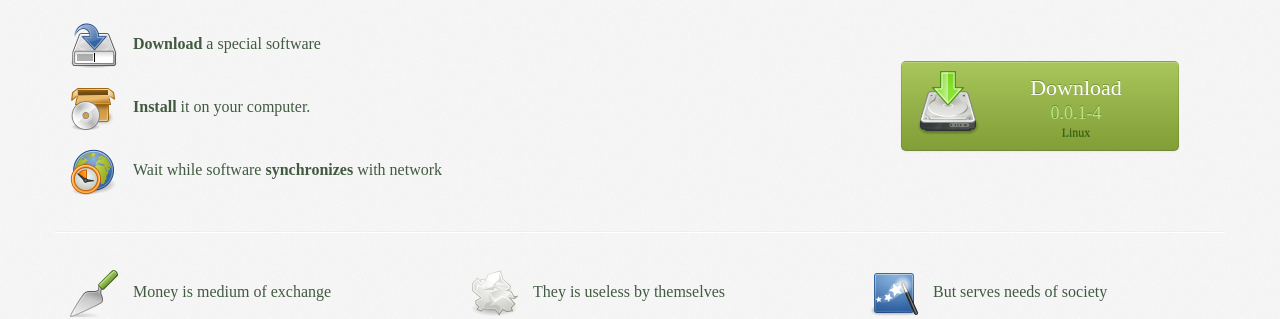
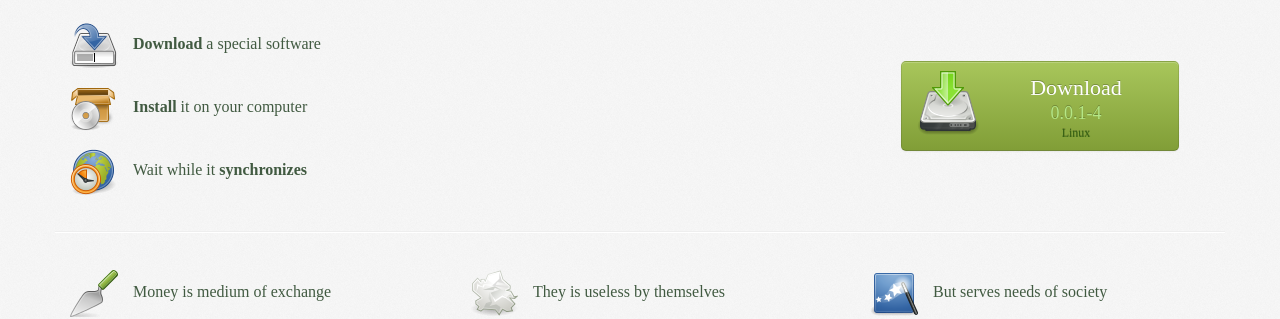
Before and after one commit to freicoin/freico.in, a Jekyll site: the page built from index.md, in a window 1280 px wide. Shown: the part 358-677 px from the top of the page. Built offline with Jekyll 4.4.1, drawn with Linux system fonts in a browser that asks for light colours; nearby versions of some CDN libraries; some web fonts are replaced; comment, search, counter and statistics services are not loaded.

Commit message:
Shorten step 3 on main page

```diff
--- a/index.md
+++ b/index.md
@@ -31,8 +31,8 @@ title: Freicoin is easy to use digital complementary currency
   <div class="span8">
     <ul class="big_icons">
       <li><img src="/static/images/main/download.png" /><b>Download</b> a special software</li>
-      <li><img src="/static/images/main/install.png" /><b>Install</b> it on your computer.</li>
-      <li><img src="/static/images/main/synchronize.png" />Wait while software <b>synchronizes</b> with network</li>
+      <li><img src="/static/images/main/install.png" /><b>Install</b> it on your computer</li>
+      <li><img src="/static/images/main/synchronize.png" />Wait while it <b>synchronizes</b></li>
     </ul>
   </div>
   <div class="span4" style="padding-top:35px;">
```
